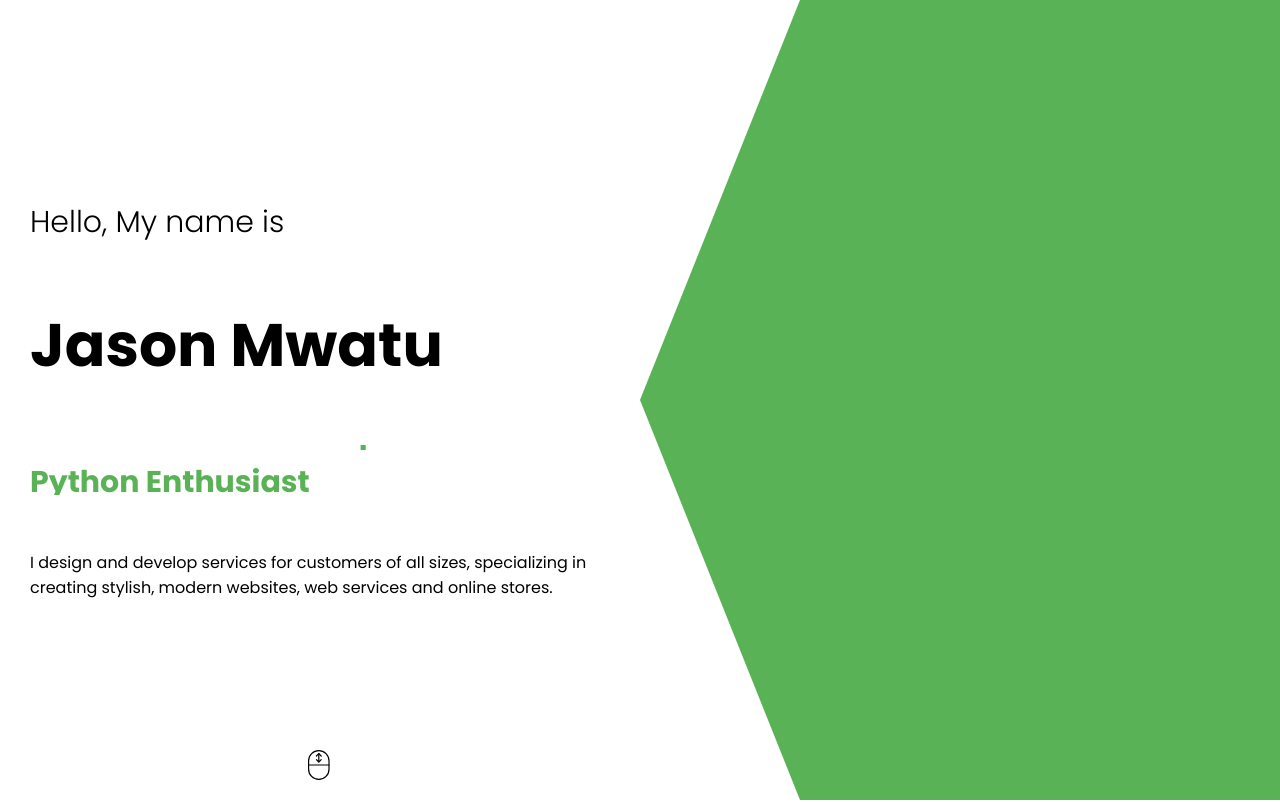
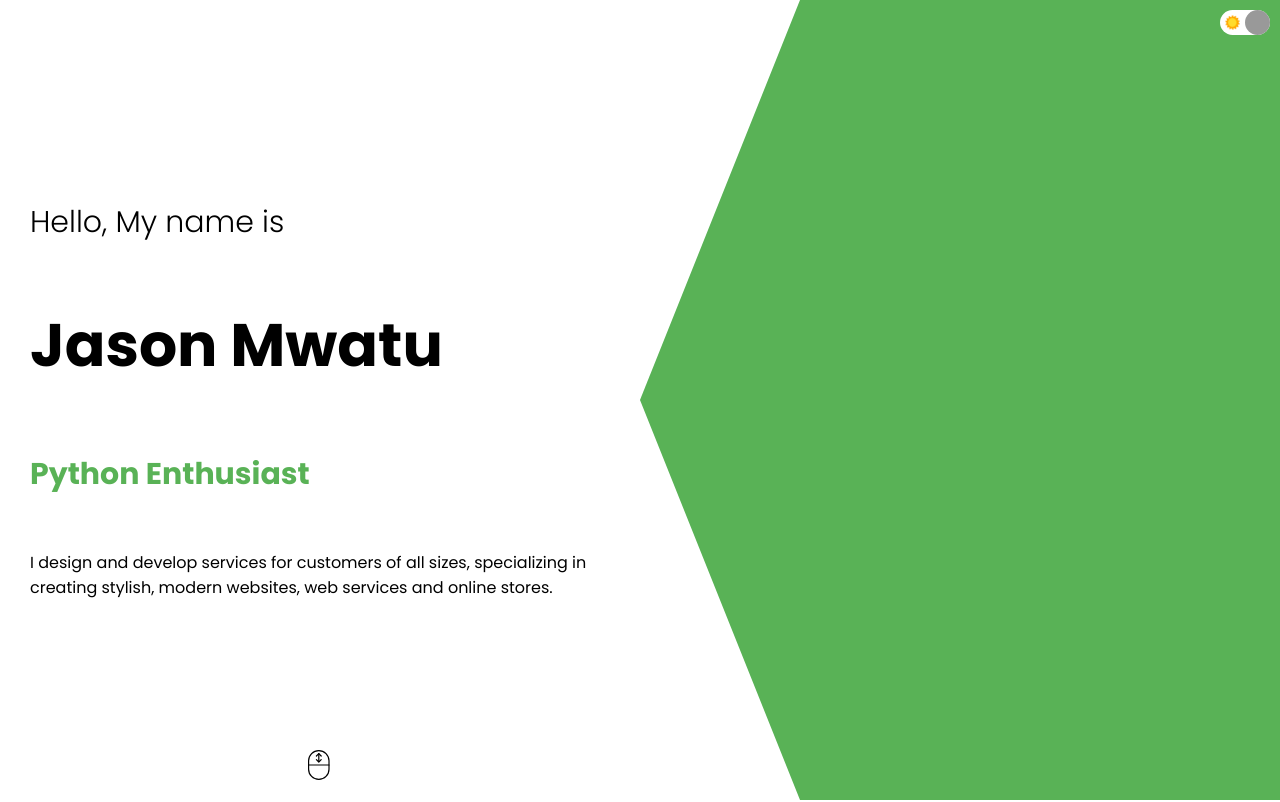
Before and after one commit to jasonmwatu/jason-portfolio, a React (Create React App) app: page / in a window 1280 px wide. Shown: the top 802 px of the page. Built offline with nearby package versions, Linux system fonts and the light colour scheme; the HTML template or start-up script is replaced by a standard one.

Commit message:
change code in app.js to match tutorial template

```diff
--- a/src/App.js
+++ b/src/App.js
@@ -1,12 +1,29 @@
+// import { useContext } from "react";
+import About from "./components/about/About";
+// import Contact from "./components/contact/Contact";
 import Intro from "./components/intro/Intro";
+import ProductList from "./components/productList/ProductList";
+import Toggle from "./components/toggle/Toggle";
+// import { ThemeContext } from "./context";
 
-
-function App() {
+const App = () => {
+  // const theme = useContext(ThemeContext);
+  // const darkMode = theme.state.darkMode;
+  const darkMode = false;
   return (
-    <>
-      <Intro/>
-    </>
+    <div
+      style={{
+        backgroundColor: darkMode ? "#222" : "white",
+        color: darkMode && "white",
+      }}
+    >
+      <Toggle />
+      <Intro />
+      <About />
+      <ProductList />
+      {/* <Contact /> */}
+    </div>
   );
-}
+};
 
 export default App;
--- a/src/components/intro/Intro.js
+++ b/src/components/intro/Intro.js
@@ -1,5 +1,5 @@
 import "./intro.css";
-import Me from "../../img/me.jpg";
+// import Me from "../../img/me.jpg";
 
 function Intro() {
   return (
--- a/src/components/toggle/Toggle.js
+++ b/src/components/toggle/Toggle.js
@@ -1,14 +1,16 @@
 import "./toggle.css";
 import Sun from "../../img/sun.png";
 import Moon from "../../img/moon.png";
-import { useContext } from "react";
-import { ThemeContext } from "../../context";
+// import { useContext } from "react";
+// import { ThemeContext } from "../../context";
 
 const Toggle = () => {
-  const theme = useContext(ThemeContext);
+  // const theme = useContext(ThemeContext);
+  const theme = false;
 
   const handleClick = () => {
-    theme.dispatch({ type: "TOGGLE" });
+    // theme.dispatch({ type: "TOGGLE" });
+    console.log("change theme");
   };
   return (
     <div className="t">
@@ -17,7 +19,7 @@ const Toggle = () => {
       <div
         className="t-button"
         onClick={handleClick}
-        style={{ left: theme.state.darkMode ? 0 : 25 }}
+        style={{ left: theme ? 0 : 25 }}
       ></div>
     </div>
   );
--- /dev/null
+++ b/src/data.js
@@ -0,0 +1,32 @@
+export const products = [
+  {
+    id: 1,
+    img: "",
+    link: "http://lama.dev",
+  },
+  {
+    id: 2,
+    img: "",
+    link: "http://lama.dev",
+  },
+  {
+    id: 3,
+    img: "",
+    link: "http://lama.dev",
+  },
+  {
+    id: 4,
+    img: "",
+    link: "http://lama.dev",
+  },
+  {
+    id: 5,
+    img: "",
+    link: "http://lama.dev",
+  },
+  {
+    id: 6,
+    img: "",
+    link: "http://lama.dev",
+  },
+];
```
